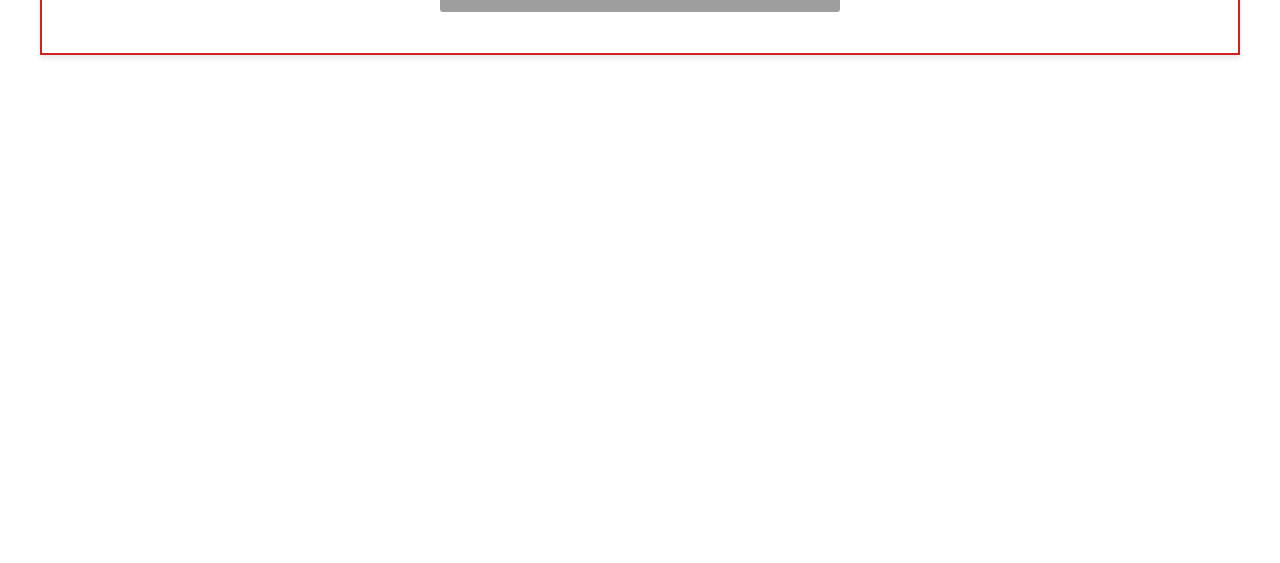
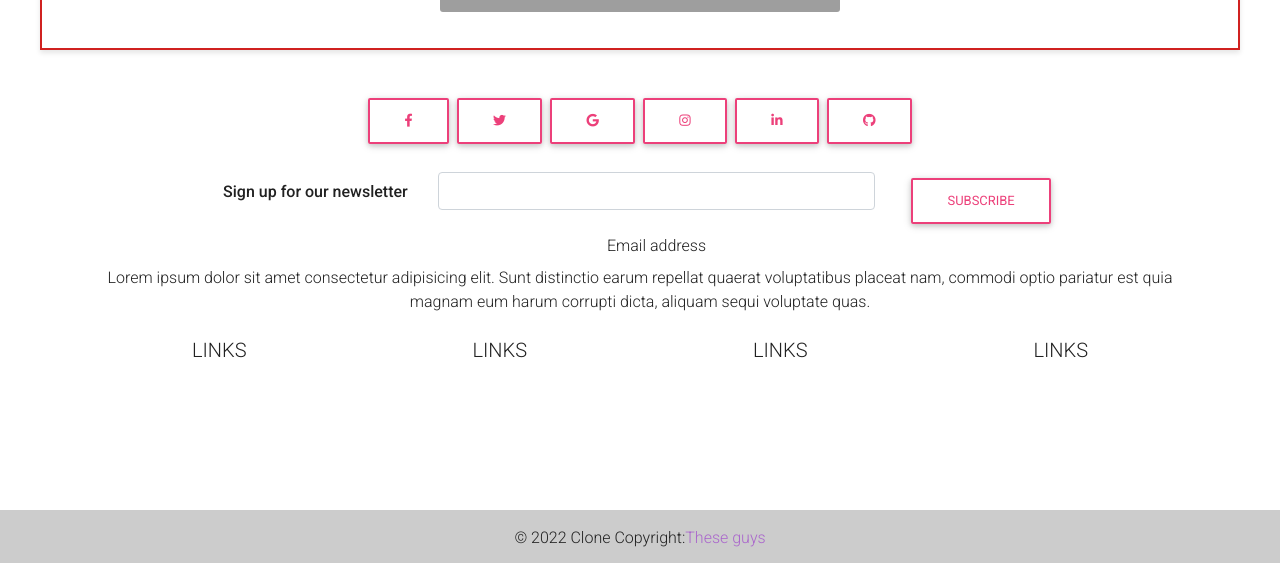
Before and after one commit to Boierul/meme-generator, a React (Create React App) app: page / in a window 1280 px wide. Shown: the part 606-1169 px from the top of the page. Before the commit the page ends 800 px from the top, so only its background shows below. Built offline with nearby package versions, Linux system fonts and the light colour scheme; grey boxes are pictures that could not be loaded.

Commit message:
Added MDB Footer (added dependencies in package.json). Minor tweaks.

```diff
--- a/public/index.html
+++ b/public/index.html
@@ -1,30 +1,30 @@
 <!DOCTYPE html>
 <html lang="en">
 <head>
-    <meta charset="utf-8" />
-    <link rel="icon" href="%PUBLIC_URL%/favicon.ico" />
-    <meta name="viewport" content="width=device-width, initial-scale=1" />
-    <meta name="theme-color" content="#000000" />
+    <meta charset="utf-8"/>
+    <link rel="icon" href="%PUBLIC_URL%/favicon.ico"/>
+    <meta name="viewport" content="width=device-width, initial-scale=1"/>
+    <meta name="theme-color" content="#000000"/>
     <meta
             name="description"
             content="Web site created using create-react-app"
     />
-    <link rel="apple-touch-icon" href="%PUBLIC_URL%/logo192.png" />
+    <link rel="apple-touch-icon" href="%PUBLIC_URL%/logo192.png"/>
     <!--
       manifest.json provides metadata used when your web app is installed on a
       user's mobile device or desktop. See https://developers.google.com/web/fundamentals/web-app-manifest/
     -->
-    <link rel="manifest" href="%PUBLIC_URL%/manifest.json" />
-    <!--
-      Notice the use of %PUBLIC_URL% in the tags above.
-      It will be replaced with the URL of the `public` folder during the build.
-      Only files inside the `public` folder can be referenced from the HTML.
 
-      Unlike "/favicon.ico" or "favicon.ico", "%PUBLIC_URL%/favicon.ico" will
-      work correctly both with client-side routing and a non-root public URL.
-      Learn how to configure a non-root public URL by running `npm run build`.
-    -->
-    <title>React App</title>
+    <link
+            href="https://fonts.googleapis.com/css?family=Roboto:300,400,500,700&display=swap"
+            rel="stylesheet"
+    />
+    <link
+            href="https://use.fontawesome.com/releases/v5.15.1/css/all.css"
+            rel="stylesheet"/>
+
+    <link rel="manifest" href="%PUBLIC_URL%/manifest.json"/>
+    <title>Old memes: The Generator</title>
 </head>
 <body>
 <noscript>You need to enable JavaScript to run this app.</noscript>
--- a/src/App.js
+++ b/src/App.js
@@ -1,12 +1,14 @@
 import './App.css';
 import Navbar from "./Navbar/Navbar";
 import Meme from "./Meme/Meme";
+import Footer from "./Footer/Footer";
 
 function App() {
     return (
         <div>
             <Navbar/>
             <Meme/>
+            <Footer/>
         </div>
     );
 }
--- /dev/null
+++ b/src/Footer/Footer.css
@@ -0,0 +1,8 @@
+.text-center {
+    margin-top: 20px;
+}
+
+.m-1 {
+    background-color: #FF5A5F;
+    color: seagreen;
+}
--- /dev/null
+++ b/src/Footer/Footer.jsx
@@ -0,0 +1,194 @@
+import './Footer.css'
+import {
+    MDBFooter,
+    MDBContainer,
+    MDBIcon,
+    MDBInput,
+    MDBCol,
+    MDBRow,
+    MDBBtn
+} from 'mdb-react-ui-kit';
+
+export default function Footer() {
+    return (
+        <MDBFooter className='text-center' color='dark' bgColor='white'>
+            <MDBContainer className='p-4'>
+                <section className='mb-4'>
+                    <MDBBtn outline color="pink" floating className='m-1' href='#!' role='button'>
+                        <MDBIcon fab icon='facebook-f' />
+                    </MDBBtn>
+
+                    <MDBBtn outline color="pink" floating className='m-1' href='#!' role='button'>
+                        <MDBIcon fab icon='twitter'/>
+                    </MDBBtn>
+
+                    <MDBBtn outline color="pink" floating className='m-1' href='#!' role='button'>
+                        <MDBIcon fab icon='google'/>
+                    </MDBBtn>
+
+                    <MDBBtn outline color="pink" floating className='m-1' href='#!' role='button'>
+                        <MDBIcon fab icon='instagram'/>
+                    </MDBBtn>
+
+                    <MDBBtn outline color="pink" floating className='m-1' href='#!' role='button'>
+                        <MDBIcon fab icon='linkedin-in'/>
+                    </MDBBtn>
+
+                    <MDBBtn outline color="pink" floating className='m-1' href='#!' role='button'>
+                        <MDBIcon fab icon='github'/>
+                    </MDBBtn>
+                </section>
+
+                <section className=''>
+                    <form action=''>
+                        <MDBRow className='d-flex justify-content-center'>
+                            <MDBCol size="auto">
+                                <p className='pt-2'>
+                                    <strong>Sign up for our newsletter</strong>
+                                </p>
+                            </MDBCol>
+
+                            <MDBCol md='5' start='12'>
+                                <MDBInput contrast type='email' label='Email address' className='mb-4'/>
+                            </MDBCol>
+
+                            <MDBCol size="auto">
+                                <MDBBtn outline color='pink' type='submit' className='mb-4'>
+                                    Subscribe
+                                </MDBBtn>
+                            </MDBCol>
+                        </MDBRow>
+                    </form>
+                </section>
+
+                <section className='mb-4'>
+                    <p>
+                        Lorem ipsum dolor sit amet consectetur adipisicing elit. Sunt distinctio earum repellat quaerat
+                        voluptatibus placeat nam, commodi optio pariatur est quia magnam eum harum corrupti dicta,
+                        aliquam
+                        sequi voluptate quas.
+                    </p>
+                </section>
+
+                <section className=''>
+                    <MDBRow>
+                        <MDBCol lg='3' md='6' className='mb-4 mb-md-0'>
+                            <h5 className='text-uppercase'>Links</h5>
+
+                            <ul className='list-unstyled mb-0'>
+                                <li>
+                                    <a href='#!' className='text-white'>
+                                        Link 1
+                                    </a>
+                                </li>
+                                <li>
+                                    <a href='#!' className='text-white'>
+                                        Link 2
+                                    </a>
+                                </li>
+                                <li>
+                                    <a href='#!' className='text-white'>
+                                        Link 3
+                                    </a>
+                                </li>
+                                <li>
+                                    <a href='#!' className='text-white'>
+                                        Link 4
+                                    </a>
+                                </li>
+                            </ul>
+                        </MDBCol>
+
+                        <MDBCol lg='3' md='6' className='mb-4 mb-md-0'>
+                            <h5 className='text-uppercase'>Links</h5>
+
+                            <ul className='list-unstyled mb-0'>
+                                <li>
+                                    <a href='#!' className='text-white'>
+                                        Link 1
+                                    </a>
+                                </li>
+                                <li>
+                                    <a href='#!' className='text-white'>
+                                        Link 2
+                                    </a>
+                                </li>
+                                <li>
+                                    <a href='#!' className='text-white'>
+                                        Link 3
+                                    </a>
+                                </li>
+                                <li>
+                                    <a href='#!' className='text-white'>
+                                        Link 4
+                                    </a>
+                                </li>
+                            </ul>
+                        </MDBCol>
+
+                        <MDBCol lg='3' md='6' className='mb-4 mb-md-0'>
+                            <h5 className='text-uppercase'>Links</h5>
+
+                            <ul className='list-unstyled mb-0'>
+                                <li>
+                                    <a href='#!' className='text-white'>
+                                        Link 1
+                                    </a>
+                                </li>
+                                <li>
+                                    <a href='#!' className='text-white'>
+                                        Link 2
+                                    </a>
+                                </li>
+                                <li>
+                                    <a href='#!' className='text-white'>
+                                        Link 3
+                                    </a>
+                                </li>
+                                <li>
+                                    <a href='#!' className='text-white'>
+                                        Link 4
+                                    </a>
+                                </li>
+                            </ul>
+                        </MDBCol>
+
+                        <MDBCol lg='3' md='6' className='mb-4 mb-md-0'>
+                            <h5 className='text-uppercase'>Links</h5>
+
+                            <ul className='list-unstyled mb-0'>
+                                <li>
+                                    <a href='#!' className='text-white'>
+                                        Link 1
+                                    </a>
+                                </li>
+                                <li>
+                                    <a href='#!' className='text-white'>
+                                        Link 2
+                                    </a>
+                                </li>
+                                <li>
+                                    <a href='#!' className='text-white'>
+                                        Link 3
+                                    </a>
+                                </li>
+                                <li>
+                                    <a href='#!' className='text-white'>
+                                        Link 4
+                                    </a>
+                                </li>
+                            </ul>
+                        </MDBCol>
+                    </MDBRow>
+                </section>
+            </MDBContainer>
+
+            <div className='text-center p-3' style={{backgroundColor: 'rgba(0, 0, 0, 0.2)'}}>
+                © 2022 Clone Copyright:
+                <a className='text-secondary' href='https://mdbootstrap.com/'>
+                    These guys
+                </a>
+            </div>
+        </MDBFooter>
+    );
+}
--- a/src/index.js
+++ b/src/index.js
@@ -3,6 +3,11 @@
 import './index.css';
 import App from './App';
 import reportWebVitals from './reportWebVitals';
+
+// Imports for the Bootstrap library
+import '@fortawesome/fontawesome-free/css/all.min.css';
+import 'bootstrap-css-only/css/bootstrap.min.css';
+import 'mdbreact/dist/css/mdb.css';
 
 const root = ReactDOM.createRoot(document.getElementById('root'));
 root.render(
```
Also changed, not shown: package.json (+6 -1 lines), 1 other file (tests, documents, lock files or other folders). Lines whose indentation alone changed are shown as unchanged.
